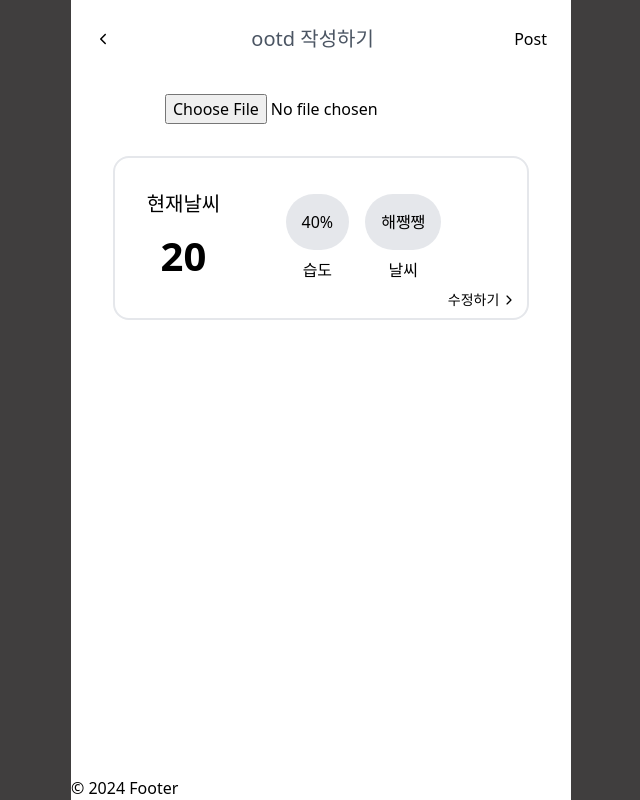
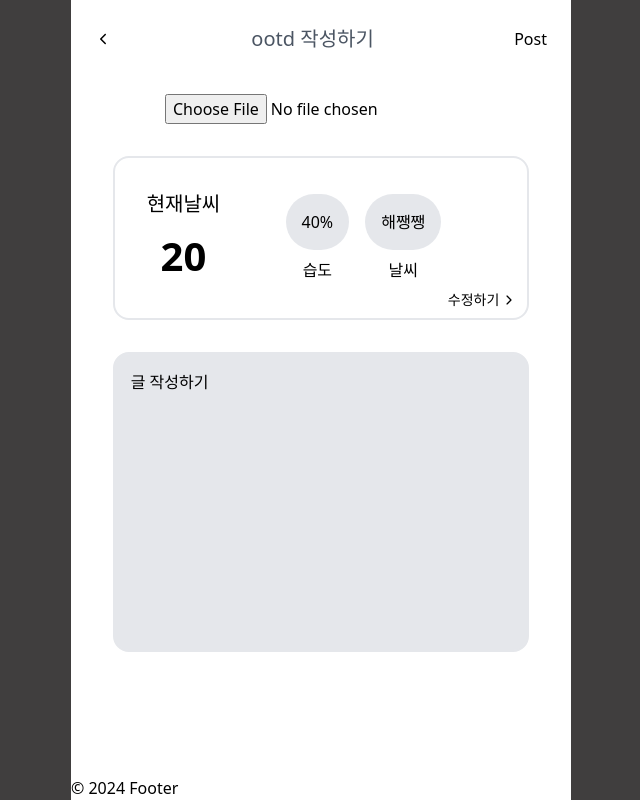
Before and after one commit to OneulUi/client, a Next.js app: page /ootd/write in a window 1280 px wide. Shown: the whole page, without its empty margins (319-959 px from the left). Built offline with nearby package versions, Linux system fonts and the light colour scheme.

Commit message:
Feat:Text component 구현

```diff
--- a/app/ootd/write/page.tsx
+++ b/app/ootd/write/page.tsx
@@ -3,6 +3,7 @@ import { ChangeEvent, useState } from "react";
 import Image from "next/image";
 import Weather from "@/components/ootd/Weather";
 import Header from "@/components/ootd/Header";
+import Text from "@/components/ootd/Text";
 export default function OotdWrite() {
   const [uploadImgUrl, setUploadImgUrl] = useState("");
 
@@ -39,6 +40,7 @@ export default function OotdWrite() {
       </section>
 
       <Weather />
+      <Text />
     </main>
   );
 }
--- /dev/null
+++ b/components/ootd/Text.tsx
@@ -0,0 +1,7 @@
+export default function Text() {
+  return (
+    <section className="flex border-2 rounded-2xl p-4 w-5/6 m-4 h-[300px] bg-gray-200">
+      <div className="font-thin">글 작성하기</div>
+    </section>
+  );
+}
```
